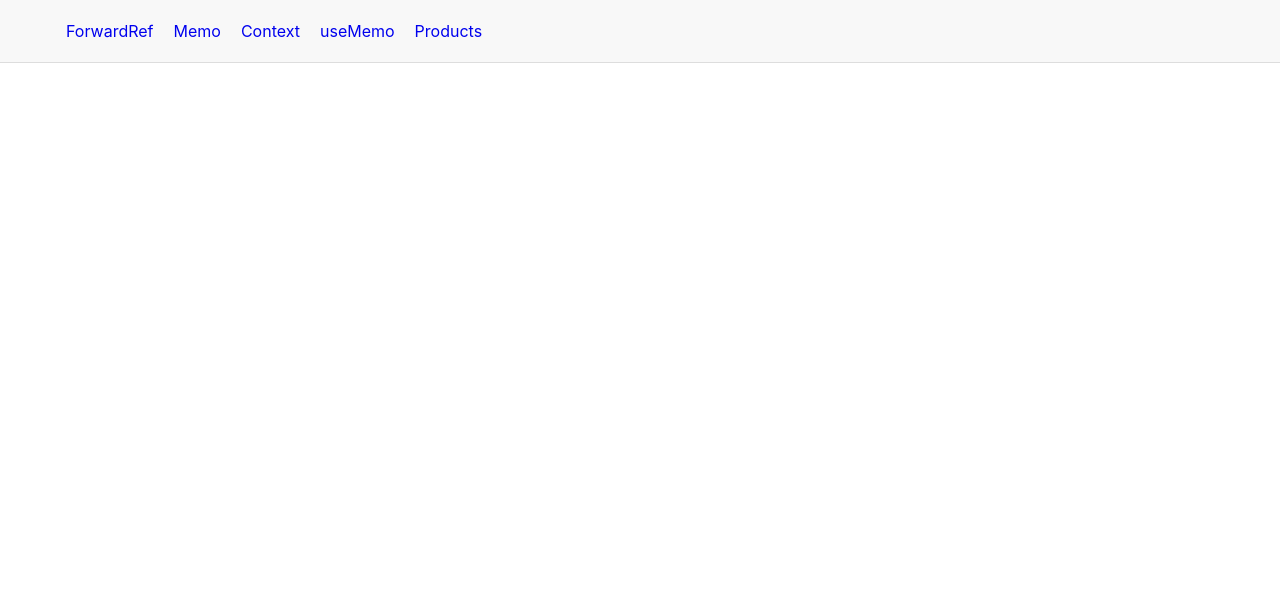
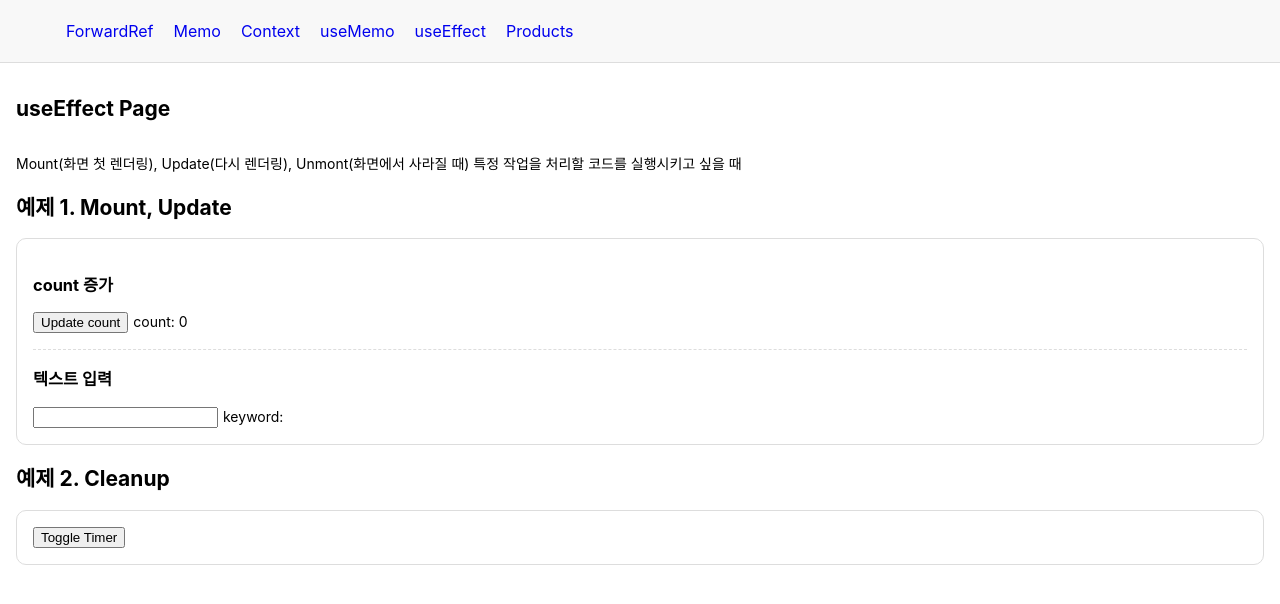
Before and after one commit to thegicode/reactjs-study-2023, a React (Create React App) app: page /#/useeffect in a window 1280 px wide. Shown: the top 604 px of the page. Built offline with nearby package versions, Linux system fonts and the light colour scheme.

Commit message:
add useEffect

```diff
--- a/src/App.tsx
+++ b/src/App.tsx
@@ -11,6 +11,7 @@ import MemoPage from "./pages/MemoPage";
 import CreateContextPage from "./pages/CreateContextPage";
 import UseContextPage from "./pages/UseContextPage";
 import UseMemoPage from "./pages/UseMemoPage";
+import UseEffectPage from "./pages/UseEffectPage";
 
 import ProductsPage from "./pages/ProductsPage";
 
@@ -30,6 +31,7 @@ function App() {
                     />
                     <Route path="/usecontext" Component={UseContextPage} />
                     <Route path="/usememo" Component={UseMemoPage} />
+                    <Route path="/useeffect" Component={UseEffectPage} />
 
                     <Route path="/products" Component={ProductsPage} />
                     <Route Component={NotFoundPage} />
--- a/src/components/Navigation.tsx
+++ b/src/components/Navigation.tsx
@@ -21,6 +21,9 @@ function Navigation() {
                     <Link to="/usememo">useMemo</Link>
                 </li>
                 <li>
+                    <Link to="/useeffect">useEffect</Link>
+                </li>
+                <li>
                     <Link to="/products">Products</Link>
                 </li>
             </ul>
--- /dev/null
+++ b/src/contents/useEffect/UseEffect1.tsx
@@ -0,0 +1,43 @@
+import { ChangeEvent, useEffect, useState } from "react";
+
+export default function UseEffect1() {
+    const [count, setCount] = useState<number>(0);
+    const [keyword, setKeyword] = useState<string>("");
+
+    const handleClick = () => {
+        setCount(count + 1);
+    };
+
+    const handleChange = (e: ChangeEvent<HTMLInputElement>) => {
+        setKeyword(e.target.value);
+    };
+
+    // 렌더링 될 때마다 매번 실행
+    useEffect(() => {
+        console.log("렌더링");
+    });
+
+    // 마운트, count 변화할 때만 실행
+    useEffect(() => {
+        console.log("count 변화");
+    }, [count]);
+
+    // 마운트 될 때만 실행
+    useEffect(() => {
+        console.log("Mount");
+    }, []);
+
+    return (
+        <section className="useEffect1">
+            <h3>count 증가 </h3>
+            <button type="button" onClick={handleClick}>
+                Update count
+            </button>
+            <span>count: {count}</span>
+
+            <h3>텍스트 입력</h3>
+            <input type="text" value={keyword} onChange={handleChange} />
+            <span>keyword: {keyword}</span>
+        </section>
+    );
+}
--- /dev/null
+++ b/src/contents/useEffect/UseEffect2.tsx
@@ -0,0 +1,33 @@
+import { useEffect, useState } from "react";
+
+export default function UseEffect2() {
+    const [showTimer, setShowTimer] = useState<boolean>(false);
+
+    return (
+        <section className="useEffect1">
+            {showTimer && <Timer />}
+            <button type="button" onClick={() => setShowTimer(!showTimer)}>
+                Toggle Timer
+            </button>
+        </section>
+    );
+}
+
+function Timer() {
+    useEffect(() => {
+        const timer = setInterval(() => {
+            console.log("timer ing...");
+        }, 1000);
+
+        // cleanup
+        return () => {
+            clearInterval(timer);
+        };
+    }, []);
+
+    return (
+        <p>
+            <span>타이머 시작, 콘솔 확인</span>
+        </p>
+    );
+}
--- /dev/null
+++ b/src/css/useEffectPage.css
@@ -0,0 +1,30 @@
+.useEffectPage {
+    font-size: 14px;
+}
+
+.useEffectPage > p {
+    margin: 10px 0;
+}
+
+.useEffectPage h1 {
+    margin-bottom: 2rem;
+}
+
+.useEffect1 {
+    padding: 1rem;
+    border-radius: 10px;
+    border: 1px solid #ddd;
+}
+
+.useEffect1 span {
+    margin-left: 5px;
+}
+.useEffect1 h3 ~ h3 {
+    padding-top: 1rem;
+    border-top: 1px dashed #ddd;
+}
+/*
+.useEffect1 h4 ~ h4 {
+    padding-top: 1rem;
+    border-top: 1px dashed #ddd;
+} */
--- /dev/null
+++ b/src/pages/UseEffectPage.tsx
@@ -0,0 +1,21 @@
+import "../css/useEffectPage.css";
+import UseEffect1 from "../contents/useEffect/UseEffect1";
+import UseEffect2 from "../contents/useEffect/UseEffect2";
+
+export default function UseEffectPage() {
+    return (
+        <section className="useEffectPage">
+            <h1>useEffect Page</h1>
+            <p>
+                Mount(화면 첫 렌더링), Update(다시 렌더링), Unmont(화면에서
+                사라질 때) 특정 작업을 처리할 코드를 실행시키고 싶을 때
+            </p>
+
+            <h2>예제 1. Mount, Update</h2>
+            <UseEffect1 />
+
+            <h2>예제 2. Cleanup</h2>
+            <UseEffect2 />
+        </section>
+    );
+}
```
